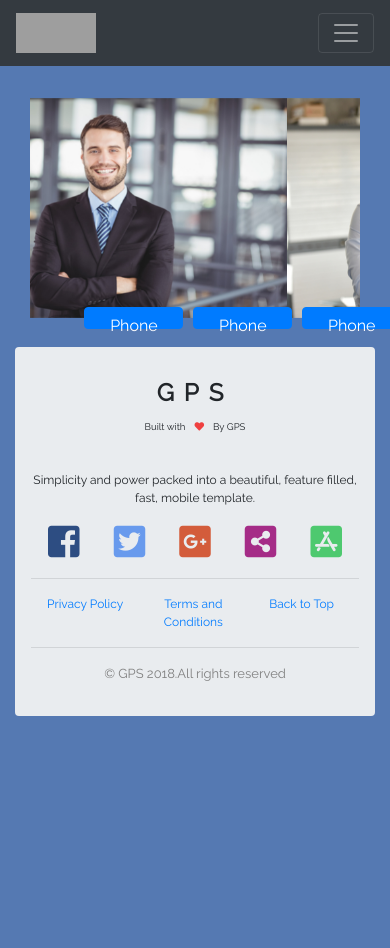
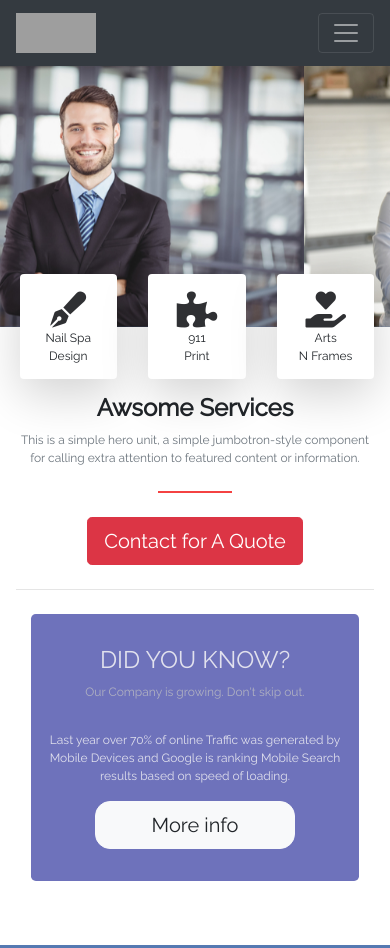
Before and after one commit to VincentTran1994/linkFontAwsome, a plain HTML site: page platforms/browser/www/index.html in a window 390 px wide. Shown: the top 948 px of the page. Before the commit the page ends 844 px from the top, so only its background shows below. Drawn offline with nearby package versions, Linux system fonts and the light colour scheme; grey boxes are pictures that could not be loaded; files whose address does not match are found by name.

Commit message:
More Home Page and update Contact Page

```diff
--- a/platforms/browser/www/css/main.css
+++ b/platforms/browser/www/css/main.css
@@ -18,11 +18,15 @@ body{
 }
 /* here need to be fixed for homepage carousel */
 
-.btn-overlay{
+.icon-overlay{
   position:absolute;
-  width: 30%;
-  height: 10%;
-  top: 95%;
+  width: 25%;
+  height: 40%;
+  top: 80%;
+  margin-left:5%;
+  border-radius: 4px;
+  padding:auto;
+  background-color: #ffffff;
 }
 
 #footer-text-color{
--- a/platforms/browser/www/index.html
+++ b/platforms/browser/www/index.html
@@ -45,8 +45,7 @@
         </nav>
 
         <!-- carousel -->
-        <div class="container container-top" style="margin-bottom:0%;">
-          <div class="container">
+        <div class="container-top" style="margin-bottom:0%; margin-top:66px;">
           <div id="carouselExampleControls" class="carousel slide" data-ride="carousel">
           <div class="carousel-inner" style="position:relative;">
             <div class="carousel-item active">
@@ -61,29 +60,88 @@
             </div>
           </div>
 
-          <div class="container" style="margin-top:0%;">
-            <div class="row text-center">
+          <div class="container" style="margin-top:0%; margin-bottom:0px;">
+            <div class="row">
               <div class="col-sx-4">
-                <button class="btn btn-primary btn-overlay" type="button" name="button">Phone</button>
+                <div class="icon-overlay text-center shadow-lg p-3 mb-5 bg-white">
+                  <i class="fas fa-pen-fancy fa-3x text-center"
+                     style="
+                        color:rgb(47, 48, 51);
+                        "
+                  ></i>
+                  <p>
+                    Nail Spa
+                    <br>
+                    Design
+                  </p>
+                </div>
               </div>
               <div class="col-sx-4">
-                <button class="btn btn-primary btn-overlay" type="button" name="button">Phone</button>
+                <div class="icon-overlay text-center shadow-lg p-3 mb-5 bg-white">
+                  <i class="fas fa-puzzle-piece fa-3x text-center"
+                     style="
+                        color:rgb(47, 48, 51);
+                        "
+                  ></i>
+                  <p>
+                    911
+                    <br>
+                    Print
+                  </p>
+                </div>
               </div>
               <div class="col-sx-4">
-                <button class="btn btn-primary btn-overlay" type="button" name="button">Phone</button>
+                <div class="icon-overlay text-center shadow-lg p-3 mb-5 bg-white">
+                  <i class="fas fa-hand-holding-heart fa-3x text-center"
+                     style="
+                        color:rgb(47, 48, 51);
+                        "
+                  ></i>
+                  <p>
+                    Arts
+                    <br>
+                    N Frames
+                  </p>
+                </div>
               </div>
             </div>
           </div>
-
         </div>
-
-
-
-      </div>
       </div>
 
       <!-- first content -->
+      <div class="jumbotron text-center" style="margin-top:0%; background-color:#ffffff; border-radius:0px;">
+         <h4 class="font-weight-bold" style="margin-top:10%;">Awsome Services</h4>
+         <p class="text-muted">This is a simple hero unit, a simple jumbotron-style component for calling extra attention to featured content or information.</p>
+        <hr class="my-4" style="border:rgb(244, 66, 66) solid 1px; width:20%;">
+        <a class="btn btn-danger btn-lg" href="contact.html" role="button">Contact for A Quote</a>
+        <hr class="my-4">
+        <div class="container">
+          <div class="jumbotron text-center"
+                style="
+                background-color: rgb(14, 20, 142,0.6);
+                color:rgb(225, 225, 237);
+                ">
+            <h4>DID YOU KNOW?</h4>
+            <p style="
+                margin-bottom:10%;
+                color: rgb(176, 177, 193);
+                "
+                >Our Company is growing. Don't skip out.
+            </p>
 
+            <p>
+              Last year over 70% of online Traffic was generated by Mobile
+              Devices and Google is ranking Mobile Search results based on
+              speed of loading.
+            </p>
+
+            <a class="btn btn-light btn-lg" href="services.html" style="border-radius:15px;width:200px;">More info</a>
+
+          </div>
+
+        </div>
+      </div>
 
         <!-- footer -->
         <!-- footer -->
--- a/www/css/main.css
+++ b/www/css/main.css
@@ -18,11 +18,15 @@ body{
 }
 /* here need to be fixed for homepage carousel */
 
-.btn-overlay{
+.icon-overlay{
   position:absolute;
-  width: 30%;
-  height: 10%;
-  top: 95%;
+  width: 25%;
+  height: 40%;
+  top: 80%;
+  margin-left:5%;
+  border-radius: 4px;
+  padding:auto;
+  background-color: #ffffff;
 }
 
 #footer-text-color{
```
Also changed, not shown: platforms/browser/www/contact.html (+17 -5 lines), www/contact.html (+17 -5 lines), www/index.html (+70 -12 lines).
